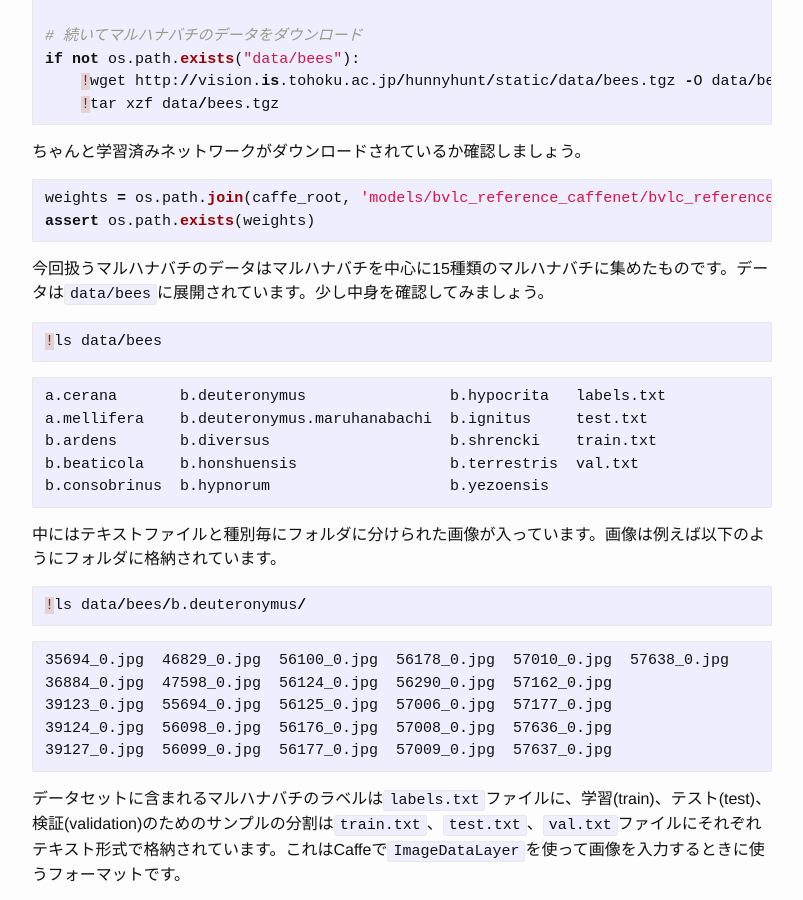
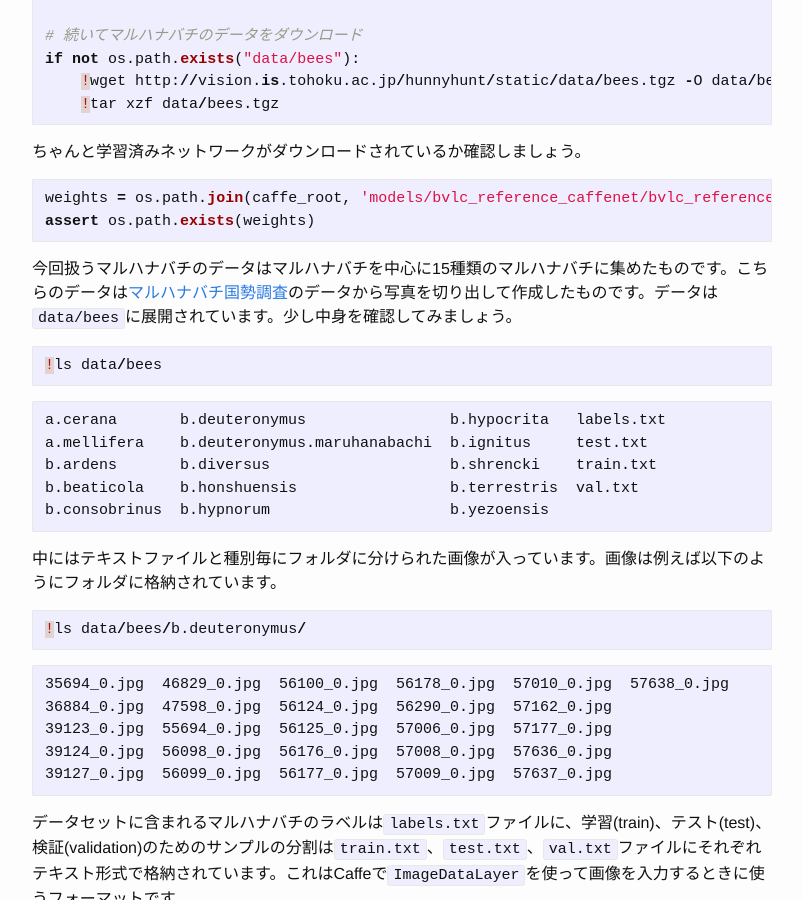
Before and after one commit to kyamagu/dl-workshop-2016, a Jekyll site: the page built from _posts/2016-07-16-hunnyhunt.markdown, in a window 1280 px wide and 900 px high, scrolled down 1224 px. Shown: the whole window, without its empty margins (238-1041 px from the left). Built offline with Jekyll 4.4.1, drawn with Linux system fonts in a browser that asks for light colours.

Commit message:
Updated hunnyhunt.markdown

````diff
--- a/_posts/2016-07-16-hunnyhunt.markdown
+++ b/_posts/2016-07-16-hunnyhunt.markdown
@@ -64,7 +64,7 @@ weights = os.path.join(caffe_root, 'models/bvlc_reference_caffenet/bvlc_referenc
 assert os.path.exists(weights)
 ```
 
-今回扱うマルハナバチのデータはマルハナバチを中心に15種類のマルハナバチに集めたものです。データは`data/bees`に展開されています。少し中身を確認してみましょう。
+今回扱うマルハナバチのデータはマルハナバチを中心に15種類のマルハナバチに集めたものです。こちらのデータは[マルハナバチ国勢調査](http://meme.biology.tohoku.ac.jp/bumblebee/)のデータから写真を切り出して作成したものです。データは`data/bees`に展開されています。少し中身を確認してみましょう。
 
 
 ```python
````
